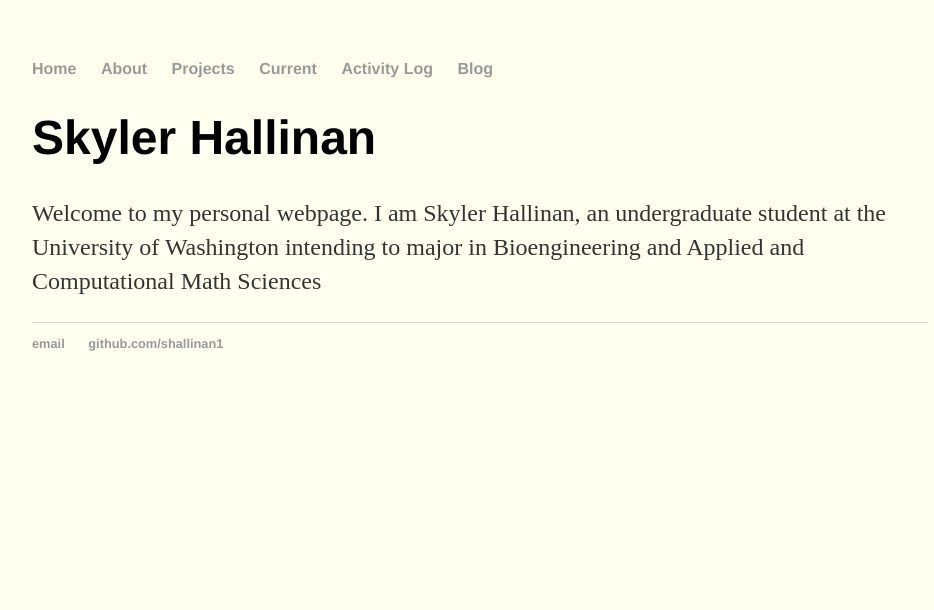
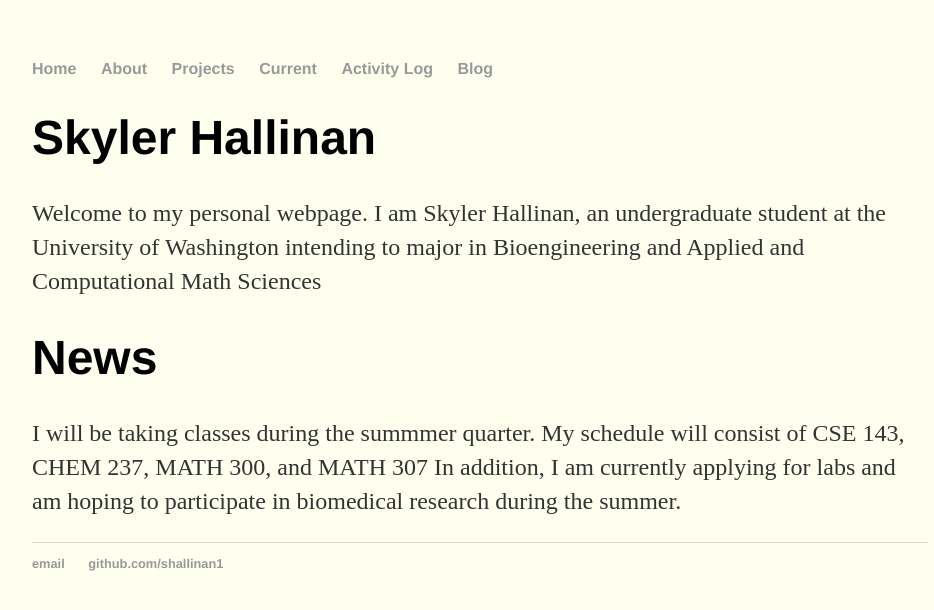
Before and after one commit to shallinan1/shallinan1.github.io, a Jekyll site: the page built from index.md, in a window 1280 px wide. Shown: the top 610 px of the page, without its empty margins (160-1094 px from the left). Built offline with Jekyll 4.4.1, drawn with Linux system fonts in a browser that asks for light colours; our own code applies the rules of GitHub Pages for plain Markdown files.

Commit message:
updated index
added info

```diff
--- a/index.md
+++ b/index.md
@@ -1,3 +1,8 @@
 # Skyler Hallinan
 
 Welcome to my personal webpage. I am Skyler Hallinan, an undergraduate student at the University of Washington intending to major in Bioengineering and Applied and Computational Math Sciences
+
+# News
+
+I will be taking classes during the summmer quarter. My schedule will consist of CSE 143, CHEM 237, MATH 300, and MATH 307
+In addition, I am currently applying for labs and am hoping to participate in biomedical research during the summer.
```
